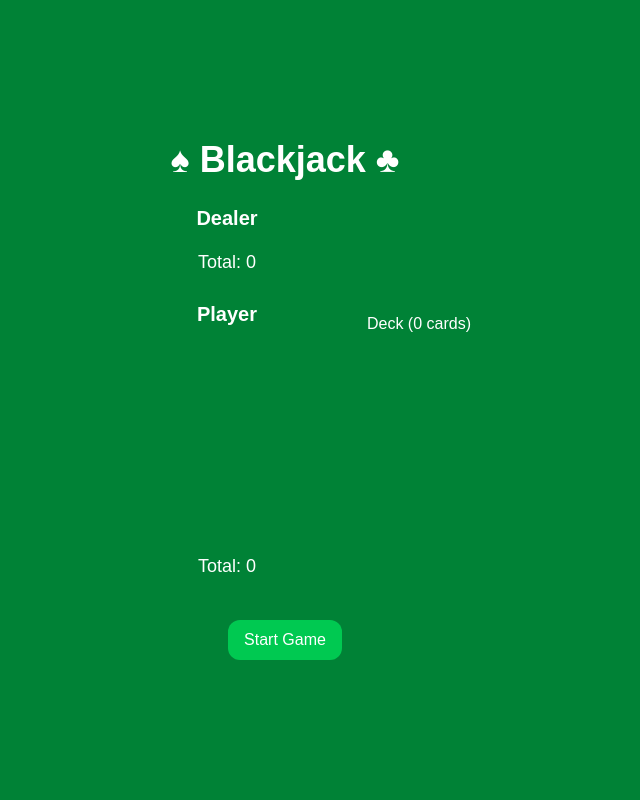
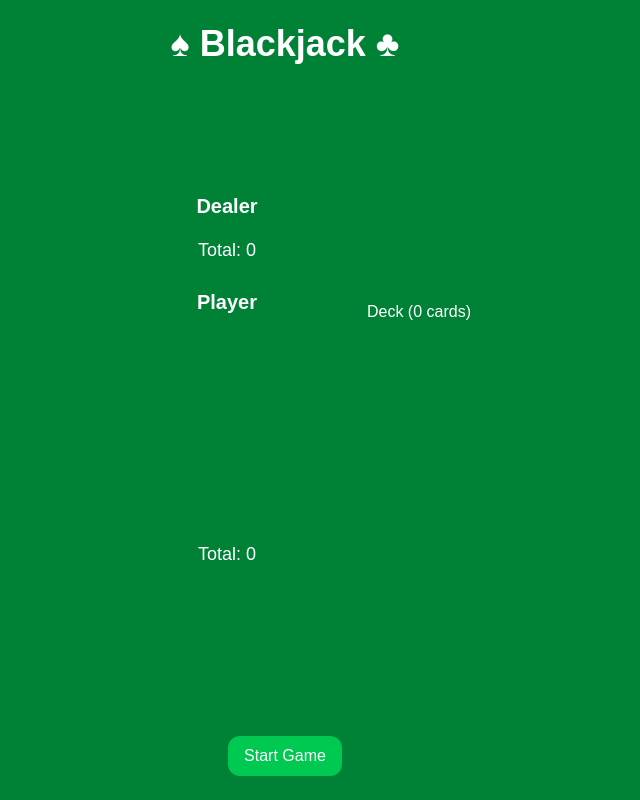
Before and after one commit to uzsakj/blackjack, a Next.js app: page /table in a window 1280 px wide. Shown: the whole page, without its empty margins (355-995 px from the left). Built offline with nearby package versions, Linux system fonts and the light colour scheme.

Commit message:
modified layout of table

```diff
--- a/src/components/BlackjackTable.tsx
+++ b/src/components/BlackjackTable.tsx
@@ -7,16 +7,18 @@ import { Deck } from "./Deck";
 
 export const BlackjackTable: FC = (): React.ReactNode => {
     return (
-        <div className="min-h-screen flex flex-col items-center justify-center bg-green-700 p-6">
+        <div className="min-h-screen flex flex-col items-center justify-between bg-green-700 p-6">
             <h1 className="text-4xl font-bold mb-6 text-white">♠ Blackjack ♣</h1>
-            <div className="flex items-center space-x-3">
+            <div className="flex items-center justify-between space-x-3">
                 <div className="flex  flex-col">
                     <DealerHand />
                     <PlayerHand />
                 </div>
                 <Deck />
             </div>
-            <Controls />
+            <div className="mt-6">
+                <Controls />
+            </div>
         </div>
     );
 };
```
